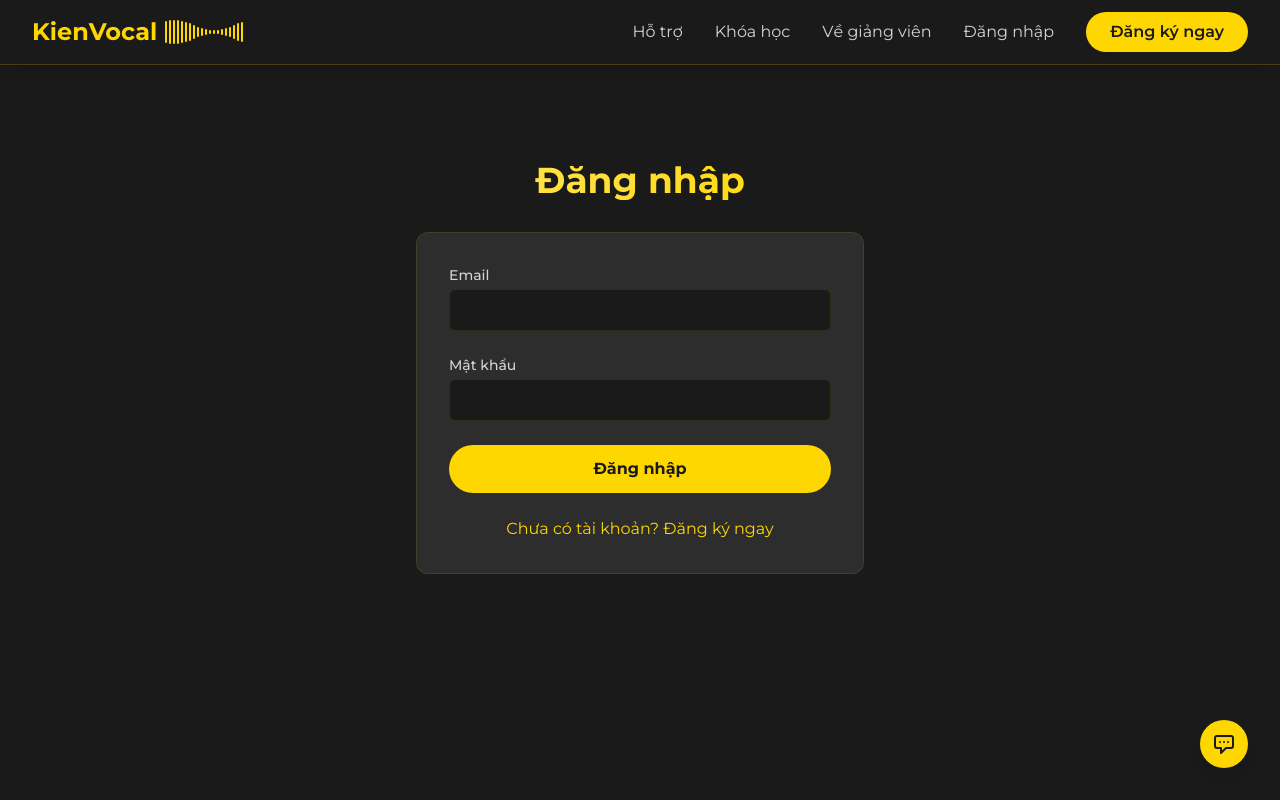
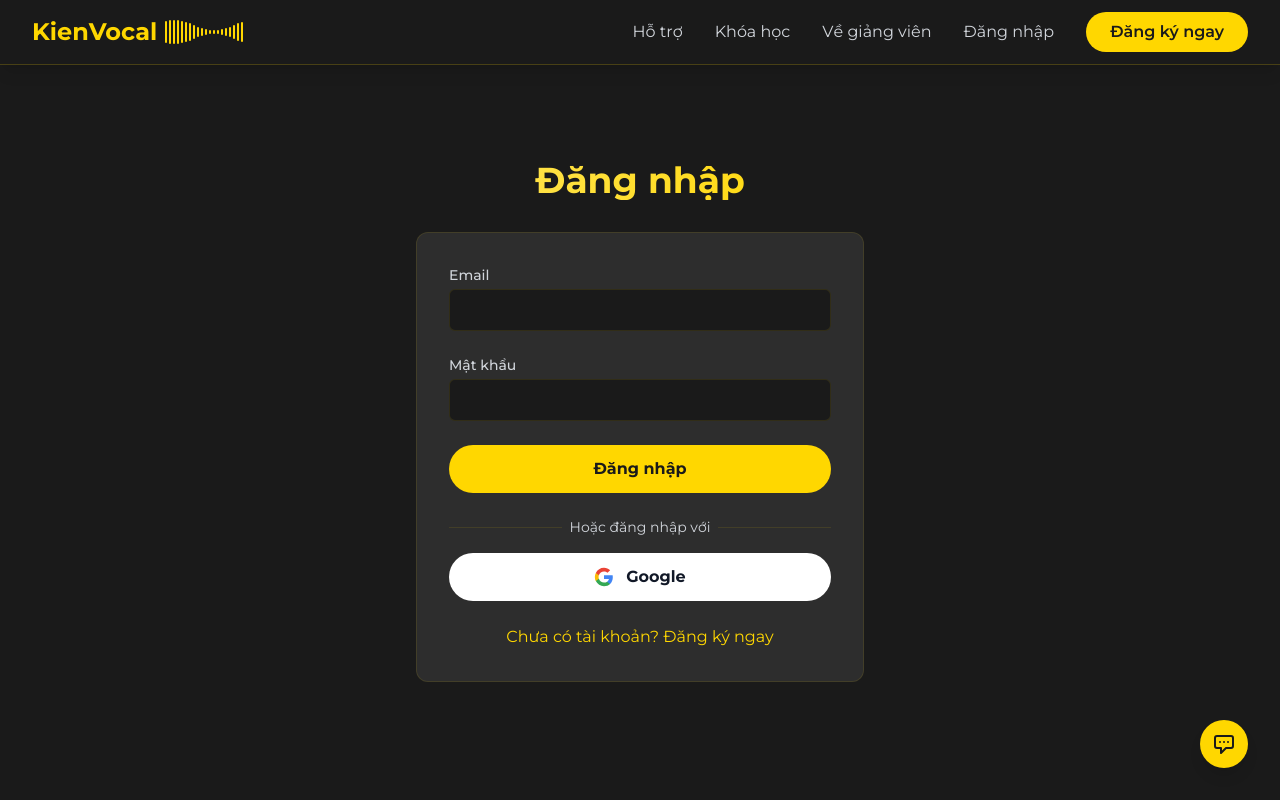
Before and after one commit to zaikaman2/WebThanhNhac, a Next.js app: page /auth in a window 1280 px wide. Shown: the top 800 px of the page. Built offline with nearby package versions, Linux system fonts and the light colour scheme.

Commit message:
Google login signup

```diff
--- a/src/app/account/page.tsx
+++ b/src/app/account/page.tsx
@@ -40,12 +40,24 @@
     async function loadProfile() {
       if (!user) return
       try {
-        const profile = await getProfile(user.id)
-        if (profile) {
+        // Kiểm tra provider của user
+        const isGoogleProvider = user.app_metadata.provider === 'google'
+
+        if (isGoogleProvider) {
+          // Nếu đăng nhập bằng Google, lấy thông tin từ user metadata
           setFormData({
-            name: profile.name || '',
-            email: profile.email || user.email || ''
+            name: user.user_metadata.full_name || user.user_metadata.name || '',
+            email: user.email || ''
           })
+        } else {
+          // Nếu đăng nhập bằng email, lấy thông tin từ profiles
+          const profile = await getProfile(user.id)
+          if (profile) {
+            setFormData({
+              name: profile.name || '',
+              email: profile.email || user.email || ''
+            })
+          }
         }
 
         // Load purchases
@@ -122,6 +134,16 @@
               </label>
               <div className="block w-full rounded-lg bg-secondary/50 border border-primary/10 text-gray-300 px-4 py-3">
                 {formData.email}
+              </div>
+            </div>
+
+            {/* Provider display */}
+            <div>
+              <label className="block text-sm font-medium text-gray-400 mb-2">
+                Phương thức đăng nhập
+              </label>
+              <div className="block w-full rounded-lg bg-secondary/50 border border-primary/10 text-gray-300 px-4 py-3">
+                {user.app_metadata.provider === 'google' ? 'Google' : 'Email'}
               </div>
             </div>
           </div>
--- /dev/null
+++ b/src/app/auth/callback/page.tsx
@@ -0,0 +1,49 @@
+'use client'
+
+import { useEffect } from 'react'
+import { useRouter, useSearchParams } from 'next/navigation'
+import { supabase } from '@/lib/supabase'
+import { handleGoogleSignUp } from '@/lib/auth'
+import LoadingSpinner from '@/components/shared/LoadingSpinner'
+import toast from 'react-hot-toast'
+
+export default function AuthCallbackPage() {
+  const router = useRouter()
+  const searchParams = useSearchParams()
+
+  useEffect(() => {
+    async function handleAuthCallback() {
+      try {
+        // Lấy session hiện tại
+        const { data: { session }, error } = await supabase.auth.getSession()
+        if (error) throw error
+
+        if (session?.user) {
+          // Xử lý đăng ký nếu là user mới
+          await handleGoogleSignUp(session.user)
+
+          // Chuyển hướng về trang chủ hoặc trang redirect nếu có
+          const redirectTo = searchParams?.get('redirect') || '/'
+          toast.success('Đăng nhập thành công!')
+          router.push(redirectTo)
+          router.refresh()
+        }
+      } catch (error) {
+        console.error('Auth callback error:', error)
+        toast.error('Có lỗi xảy ra khi đăng nhập')
+        router.push('/auth')
+      }
+    }
+
+    handleAuthCallback()
+  }, [router, searchParams])
+
+  return (
+    <div className="min-h-screen bg-secondary flex items-center justify-center">
+      <div className="text-center">
+        <LoadingSpinner size={40} />
+        <p className="mt-4 text-gray-300">Đang xử lý đăng nhập...</p>
+      </div>
+    </div>
+  )
+}
--- a/src/app/auth/page.tsx
+++ b/src/app/auth/page.tsx
@@ -4,7 +4,7 @@
 import { useRouter } from 'next/navigation'
 import Link from 'next/link'
 import LoadingSpinner from '@/components/shared/LoadingSpinner'
-import { signIn } from '@/lib/auth'
+import { signIn, signInWithGoogle } from '@/lib/auth'
 import toast from 'react-hot-toast'
 
 export default function AuthPage() {
@@ -36,6 +36,16 @@
       setError(err instanceof Error ? err.message : 'Đăng nhập thất bại')
     } finally {
       setLoading(false)
+    }
+  }
+
+  const handleGoogleSignIn = async () => {
+    try {
+      setError('')
+      await signInWithGoogle()
+    } catch (err) {
+      toast.error('Có lỗi xảy ra khi đăng nhập với Google')
+      setError('Có lỗi xảy ra khi đăng nhập với Google')
     }
   }
 
@@ -99,6 +109,44 @@
               </button>
             </form>
 
+            <div className="mt-6">
+              <div className="relative">
+                <div className="absolute inset-0 flex items-center">
+                  <div className="w-full border-t border-primary/10"></div>
+                </div>
+                <div className="relative flex justify-center text-sm">
+                  <span className="px-2 bg-secondary-light text-gray-300">
+                    Hoặc đăng nhập với
+                  </span>
+                </div>
+              </div>
+
+              <button
+                onClick={handleGoogleSignIn}
+                className="mt-4 w-full flex items-center justify-center gap-3 bg-white text-gray-900 py-3 rounded-full font-bold hover:bg-gray-50 transition-all duration-300"
+              >
+                <svg className="w-5 h-5" viewBox="0 0 24 24">
+                  <path
+                    d="M22.56 12.25c0-.78-.07-1.53-.2-2.25H12v4.26h5.92c-.26 1.37-1.04 2.53-2.21 3.31v2.77h3.57c2.08-1.92 3.28-4.74 3.28-8.09z"
+                    fill="#4285F4"
+                  />
+                  <path
+                    d="M12 23c2.97 0 5.46-.98 7.28-2.66l-3.57-2.77c-.98.66-2.23 1.06-3.71 1.06-2.86 0-5.29-1.93-6.16-4.53H2.18v2.84C3.99 20.53 7.7 23 12 23z"
+                    fill="#34A853"
+                  />
+                  <path
+                    d="M5.84 14.09c-.22-.66-.35-1.36-.35-2.09s.13-1.43.35-2.09V7.07H2.18C1.43 8.55 1 10.22 1 12s.43 3.45 1.18 4.93l2.85-2.22.81-.62z"
+                    fill="#FBBC05"
+                  />
+                  <path
+                    d="M12 5.38c1.62 0 3.06.56 4.21 1.64l3.15-3.15C17.45 2.09 14.97 1 12 1 7.7 1 3.99 3.47 2.18 7.07l3.66 2.84c.87-2.6 3.3-4.53 6.16-4.53z"
+                    fill="#EA4335"
+                  />
+                </svg>
+                Google
+              </button>
+            </div>
+
             <div className="mt-6 text-center">
               <Link href="/auth/register" className="text-primary hover:text-primary-light">
                 Chưa có tài khoản? Đăng ký ngay
--- a/src/app/auth/register/page.tsx
+++ b/src/app/auth/register/page.tsx
@@ -6,6 +6,7 @@
 import Link from 'next/link'
 import LoadingSpinner from '@/components/shared/LoadingSpinner'
 import toast from 'react-hot-toast'
+import { signInWithGoogle } from '@/lib/auth'
 
 export default function RegisterPage() {
   return (
@@ -93,6 +94,16 @@
       setError(err instanceof Error ? err.message : 'Đã có lỗi xảy ra')
     } finally {
       setLoading(false)
+    }
+  }
+
+  const handleGoogleSignIn = async () => {
+    try {
+      setError('')
+      await signInWithGoogle()
+    } catch (err) {
+      toast.error('Có lỗi xảy ra khi đăng ký với Google')
+      setError('Có lỗi xảy ra khi đăng ký với Google')
     }
   }
 
@@ -184,6 +195,45 @@
           'Đăng ký'
         )}
       </button>
+
+      <div className="mt-6">
+        <div className="relative">
+          <div className="absolute inset-0 flex items-center">
+            <div className="w-full border-t border-primary/10"></div>
+          </div>
+          <div className="relative flex justify-center text-sm">
+            <span className="px-2 bg-secondary-light text-gray-300">
+              Hoặc đăng ký với
+            </span>
+          </div>
+        </div>
+
+        <button
+          type="button"
+          onClick={handleGoogleSignIn}
+          className="mt-4 w-full flex items-center justify-center gap-3 bg-white text-gray-900 py-3 rounded-full font-bold hover:bg-gray-50 transition-all duration-300"
+        >
+          <svg className="w-5 h-5" viewBox="0 0 24 24">
+            <path
+              d="M22.56 12.25c0-.78-.07-1.53-.2-2.25H12v4.26h5.92c-.26 1.37-1.04 2.53-2.21 3.31v2.77h3.57c2.08-1.92 3.28-4.74 3.28-8.09z"
+              fill="#4285F4"
+            />
+            <path
+              d="M12 23c2.97 0 5.46-.98 7.28-2.66l-3.57-2.77c-.98.66-2.23 1.06-3.71 1.06-2.86 0-5.29-1.93-6.16-4.53H2.18v2.84C3.99 20.53 7.7 23 12 23z"
+              fill="#34A853"
+            />
+            <path
+              d="M5.84 14.09c-.22-.66-.35-1.36-.35-2.09s.13-1.43.35-2.09V7.07H2.18C1.43 8.55 1 10.22 1 12s.43 3.45 1.18 4.93l2.85-2.22.81-.62z"
+              fill="#FBBC05"
+            />
+            <path
+              d="M12 5.38c1.62 0 3.06.56 4.21 1.64l3.15-3.15C17.45 2.09 14.97 1 12 1 7.7 1 3.99 3.47 2.18 7.07l3.66 2.84c.87-2.6 3.3-4.53 6.16-4.53z"
+              fill="#EA4335"
+            />
+          </svg>
+          Google
+        </button>
+      </div>
     </form>
   )
 }
--- a/src/lib/auth.ts
+++ b/src/lib/auth.ts
@@ -47,3 +47,48 @@
   const { error } = await supabase.auth.signOut()
   if (error) throw error
 }
+
+export async function signInWithGoogle() {
+  const { data, error } = await supabase.auth.signInWithOAuth({
+    provider: 'google',
+    options: {
+      redirectTo: `${window.location.origin}/auth/callback`
+    }
+  })
+
+  if (error) throw error
+  return data
+}
+
+export async function handleGoogleSignUp(user: any) {
+  try {
+    // Kiểm tra xem user đã tồn tại trong bảng profiles chưa
+    const { data: existingProfile } = await supabase
+      .from('profiles')
+      .select()
+      .eq('id', user.id)
+      .single()
+
+    if (!existingProfile) {
+      // Nếu chưa có profile, tạo mới
+      const { error: profileError } = await supabase
+        .from('profiles')
+        .insert([
+          {
+            id: user.id,
+            name: user.user_metadata.full_name || user.user_metadata.name,
+            email: user.email,
+            createdAt: new Date().toISOString(),
+            updatedAt: new Date().toISOString()
+          }
+        ])
+
+      if (profileError) throw profileError
+    }
+
+    return true
+  } catch (error) {
+    console.error('Error handling Google sign up:', error)
+    throw error
+  }
+}
```
